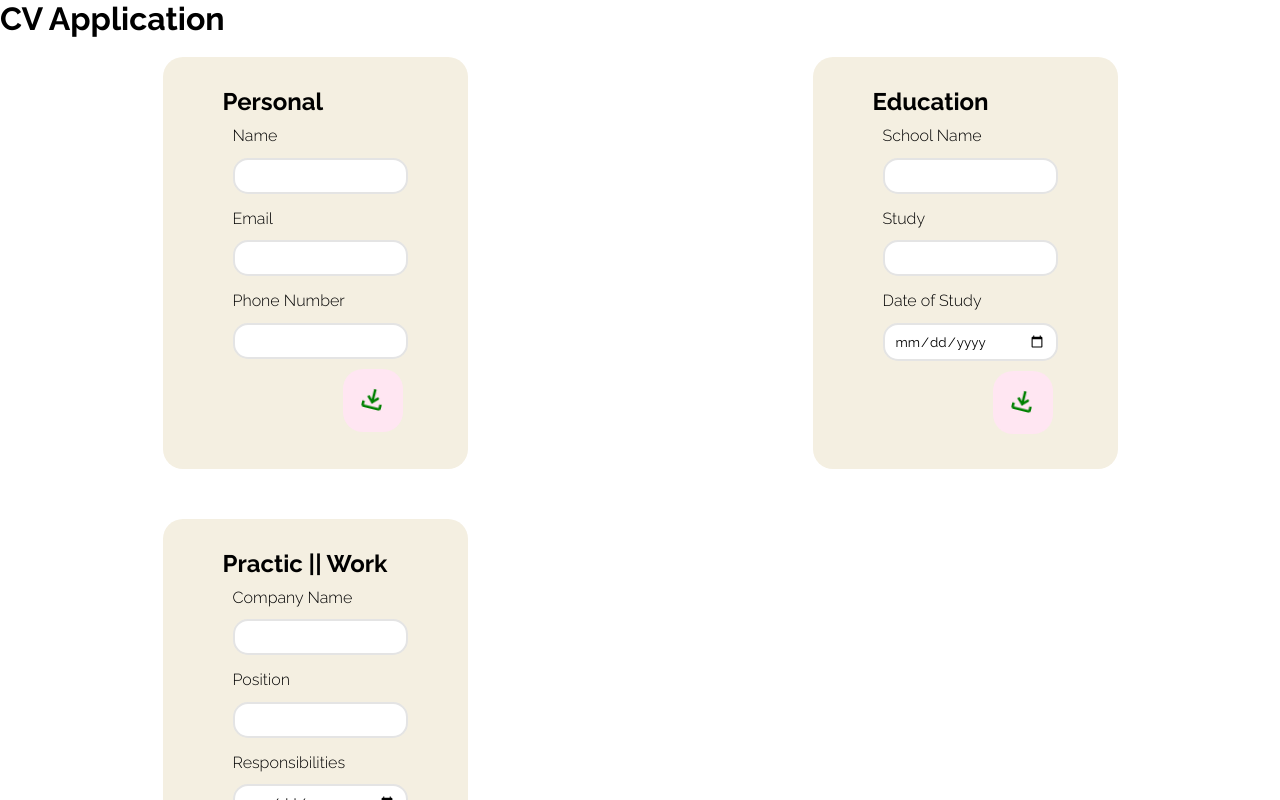
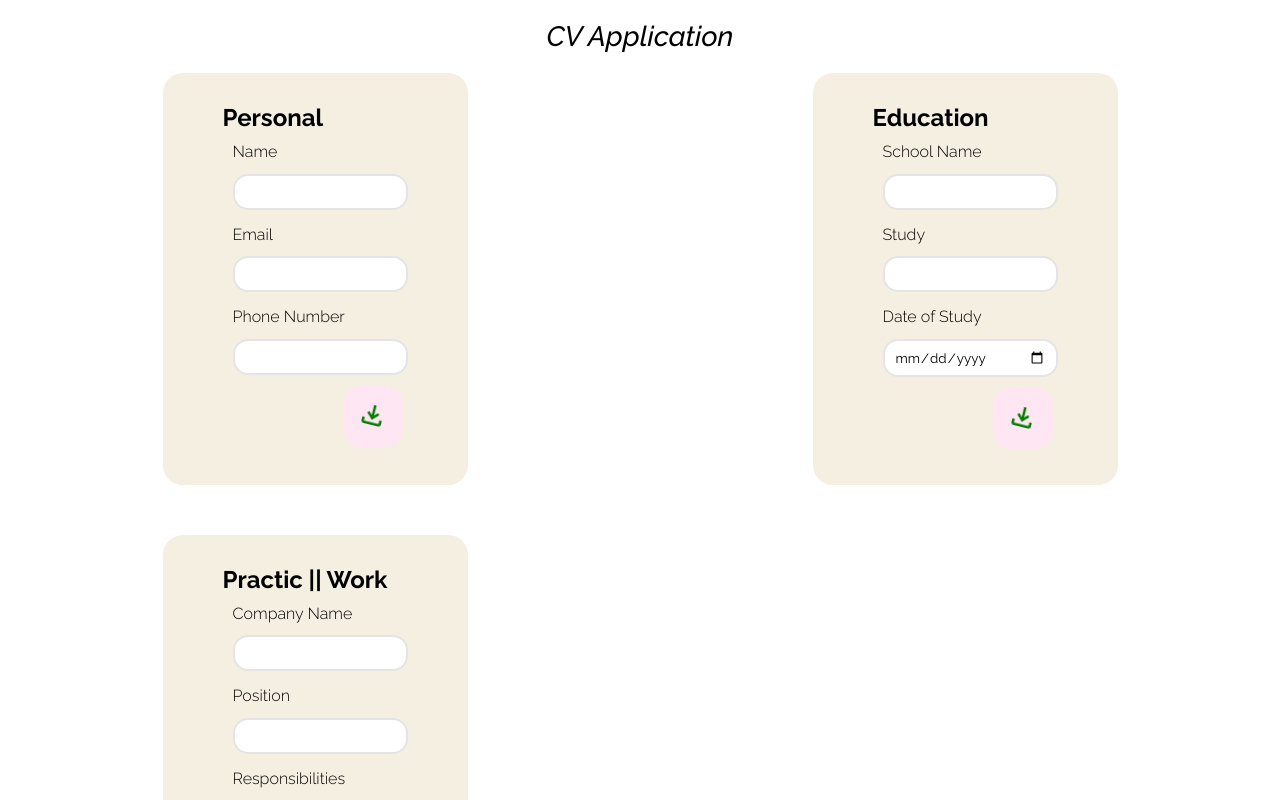
Before and after one commit to nicolanapa/odin-cv, a React (Vite) app: page / in a window 1280 px wide. Shown: the top 800 px of the page. Built offline with nearby package versions, Linux system fonts and the light colour scheme.

Commit message:
Added styling for the h1 header

```diff
--- a/src/styles/style.css
+++ b/src/styles/style.css
@@ -16,6 +16,15 @@
 	margin: 0;
 }
 
+h1 {
+	display: flex;
+	justify-content: center;
+	margin: 20px;
+	font-size: 28px;
+	font-weight: 500;
+	font-style: italic;
+}
+
 button {
 	background-color: rgb(255, 230, 242);
 	border: none;
```
